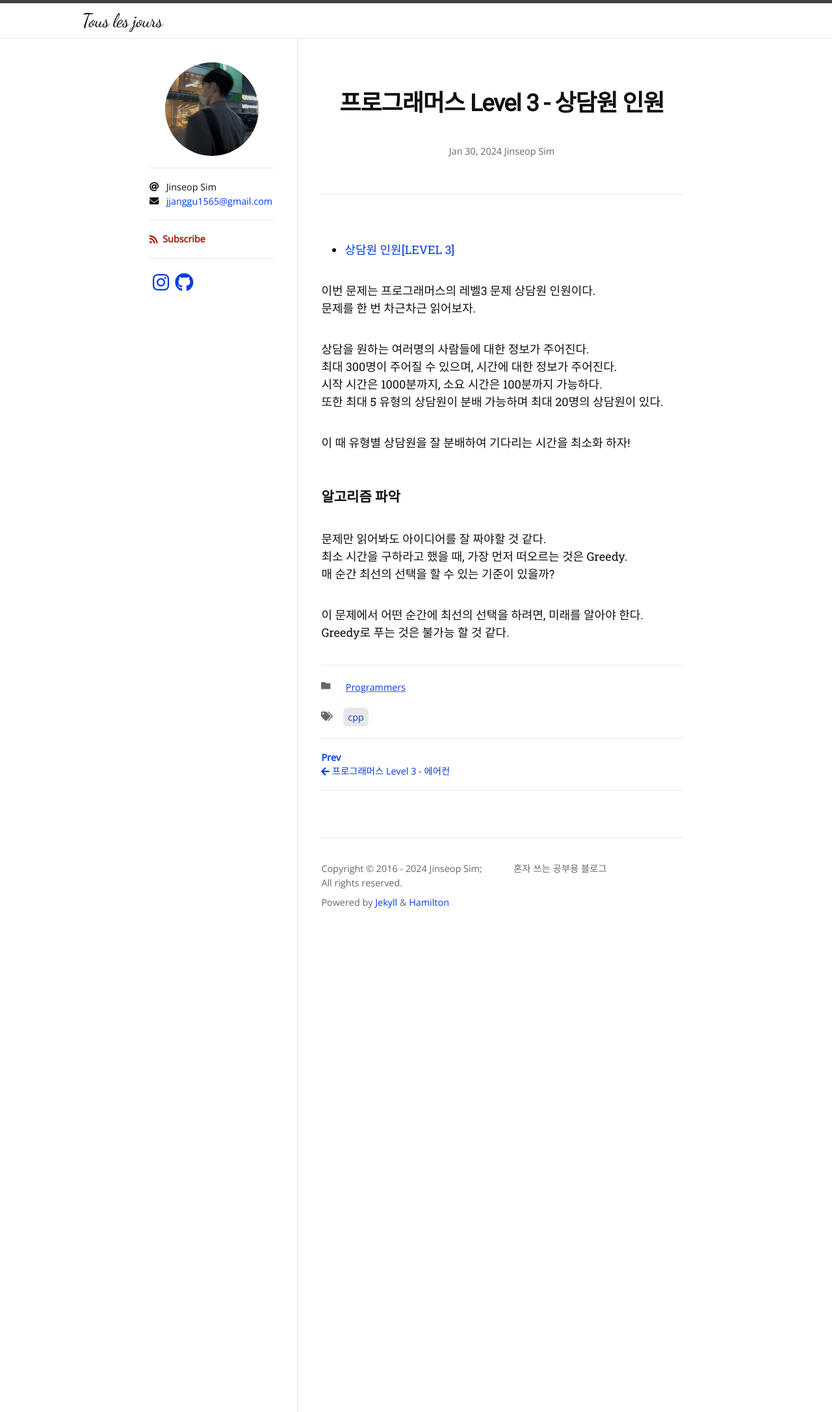
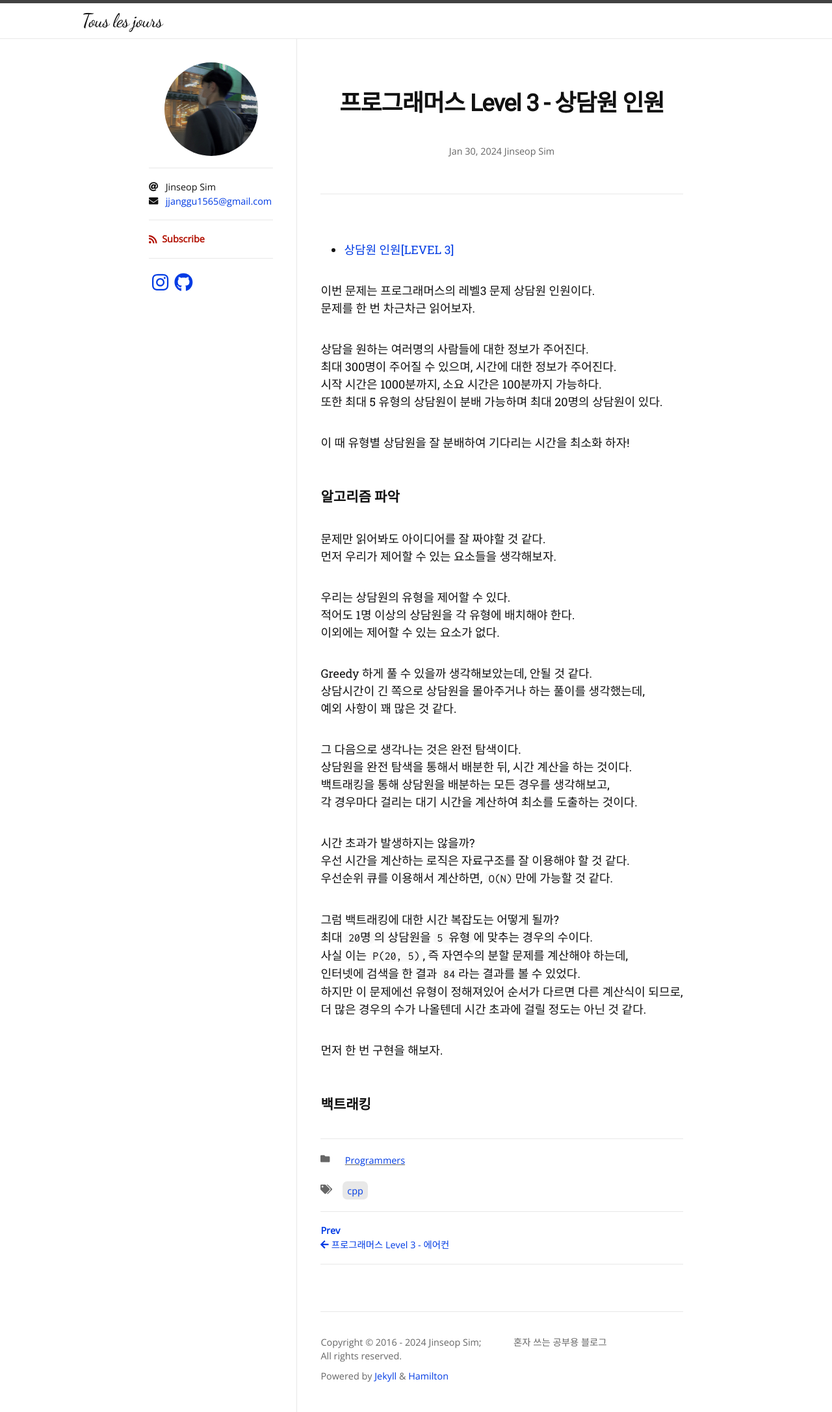
Before and after one commit to Jinseop-Sim/Jinseop-Sim.github.io, a Jekyll site: the page built from _posts/2024-01-30-pg-counsel.md, in a window 1280 px wide. Shown: the whole page at 65% size. Built offline with Jekyll 4.4.1, drawn with Linux system fonts in a browser that asks for light colours; nearby versions of some CDN libraries; some web fonts are replaced.

Commit message:
글 수정

````diff
--- a/_posts/2024-01-30-pg-counsel.md
+++ b/_posts/2024-01-30-pg-counsel.md
@@ -20,8 +20,32 @@ author:
 
 ### 알고리즘 파악
 문제만 읽어봐도 아이디어를 잘 짜야할 것 같다.
-최소 시간을 구하라고 했을 때, 가장 먼저 떠오르는 것은 Greedy.
-매 순간 최선의 선택을 할 수 있는 기준이 있을까?
+먼저 우리가 제어할 수 있는 요소들을 생각해보자.
 
-이 문제에서 어떤 순간에 최선의 선택을 하려면, 미래를 알아야 한다.
-Greedy로 푸는 것은 불가능 할 것 같다.
+우리는 상담원의 유형을 제어할 수 있다.
+적어도 1명 이상의 상담원을 각 유형에 배치해야 한다.
+이외에는 제어할 수 있는 요소가 없다.
+
+Greedy 하게 풀 수 있을까 생각해보았는데, 안될 것 같다.
+상담시간이 긴 쪽으로 상담원을 몰아주거나 하는 풀이를 생각했는데,
+예외 사항이 꽤 많은 것 같다.
+
+그 다음으로 생각나는 것은 완전 탐색이다.
+상담원을 완전 탐색을 통해서 배분한 뒤, 시간 계산을 하는 것이다.
+백트래킹을 통해 상담원을 배분하는 모든 경우를 생각해보고,
+각 경우마다 걸리는 대기 시간을 계산하여 최소를 도출하는 것이다.
+
+시간 초과가 발생하지는 않을까?
+우선 시간을 계산하는 로직은 자료구조를 잘 이용해야 할 것 같다.
+우선순위 큐를 이용해서 계산하면, ```O(N)```만에 가능할 것 같다.
+
+그럼 백트래킹에 대한 시간 복잡도는 어떻게 될까?
+최대 ```20명```의 상담원을 ```5 유형```에 맞추는 경우의 수이다.
+사실 이는 ```P(20, 5)```, 즉 자연수의 분할 문제를 계산해야 하는데,
+인터넷에 검색을 한 결과 ```84```라는 결과를 볼 수 있었다.
+하지만 이 문제에선 유형이 정해져있어 순서가 다르면 다른 계산식이 되므로,
+더 많은 경우의 수가 나올텐데 시간 초과에 걸릴 정도는 아닌 것 같다.
+
+먼저 한 번 구현을 해보자.
+
+### 백트래킹
````
